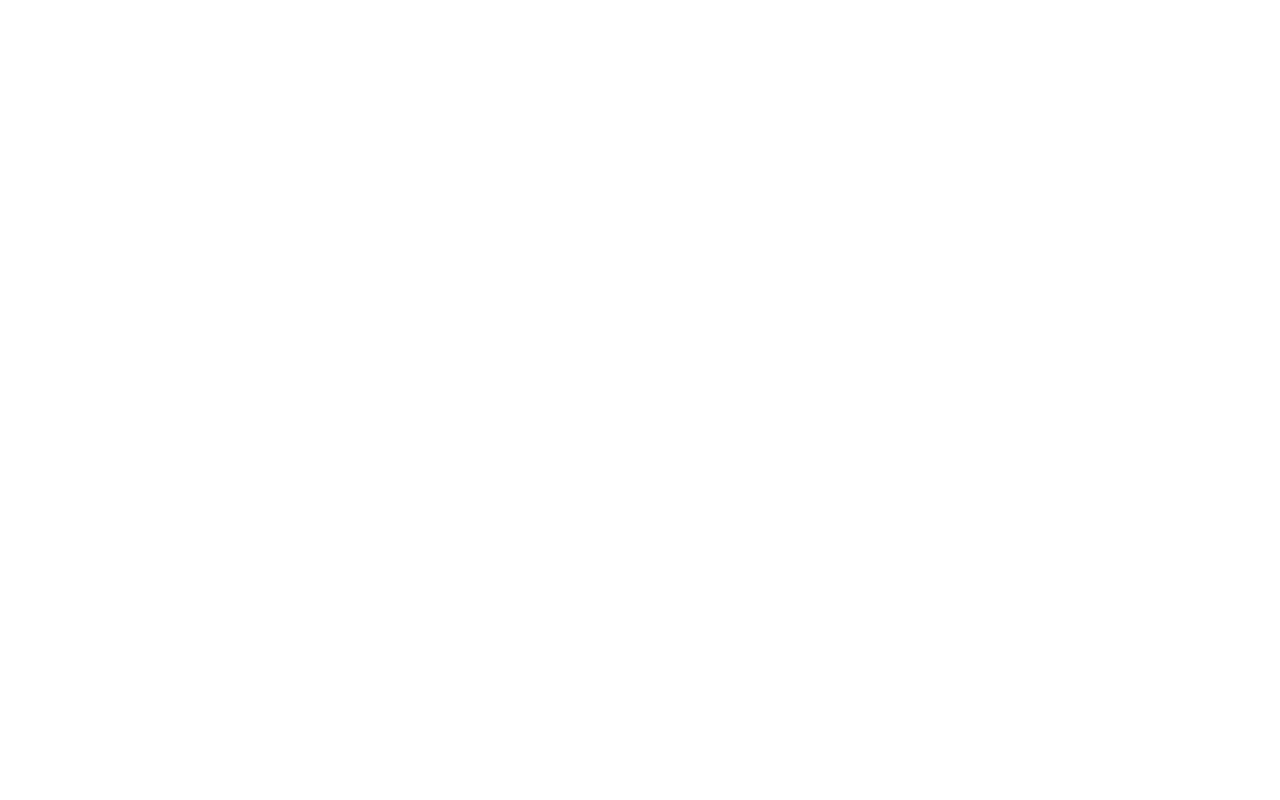
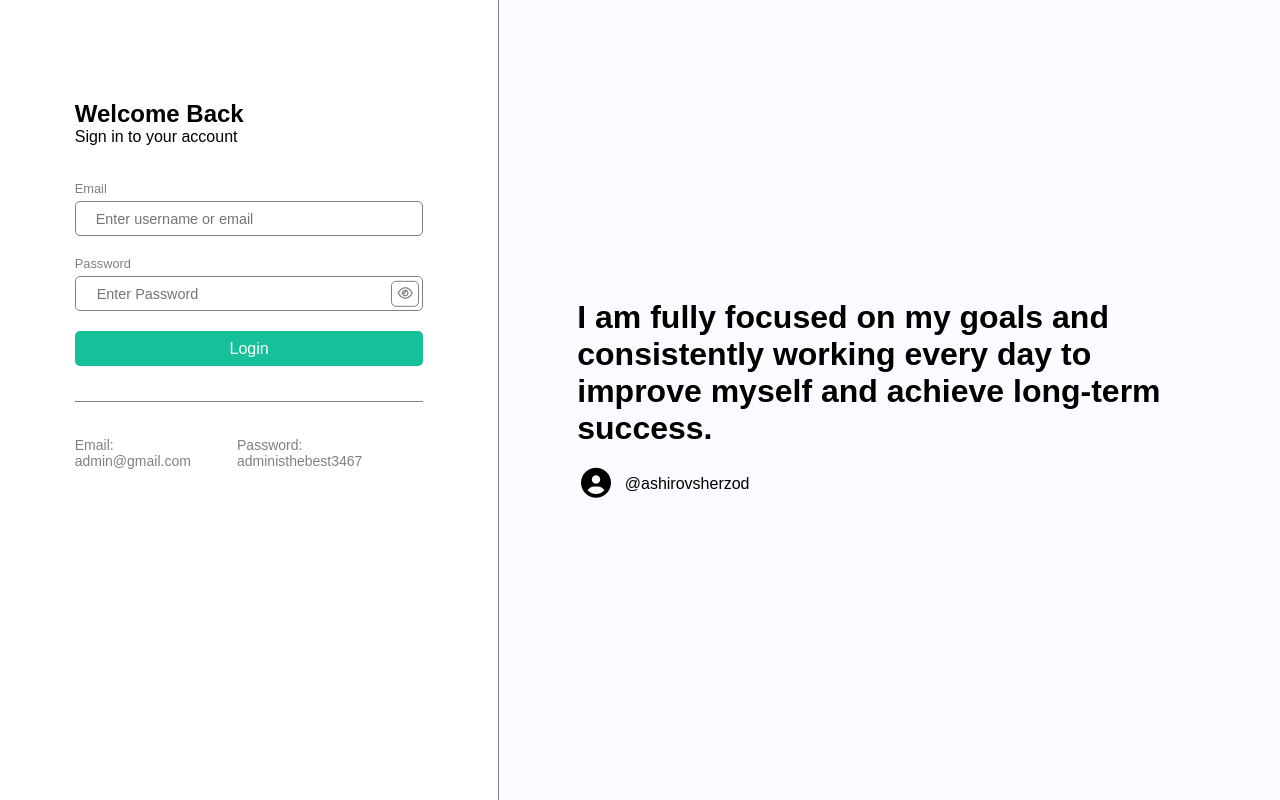
Before and after one commit to AshirovSherzod/dashboard-js, a plain HTML site: page index.html in a window 1280 px wide. Drawn offline with Linux system fonts and the light colour scheme.

Commit message:
features/login-page task done

```diff
--- /dev/null
+++ b/css/style.css
@@ -0,0 +1,138 @@
+* {
+    margin: 0;
+    padding: 0;
+    box-sizing: border-box;
+    font-family: Arial, Helvetica, sans-serif;
+}
+
+.login {
+    width: 100%;
+    height: 100vh;
+    display: flex;
+}
+
+.login-sect {
+    width: 39%;
+    height: 100%;
+    display: flex;
+    align-items: center;
+    flex-direction: column;
+    gap: 35px;
+    background-color: white;
+    border-right: 1px solid gray;
+    padding-top: 100px;
+}
+
+.login-sect__title {
+    width: 70%;
+}
+
+.login-sect__form {
+    width: 70%;
+    display: flex;
+    flex-direction: column;
+    gap: 20px;
+}
+
+.login-sect__form-username,
+.login-sect__form-password {
+    display: flex;
+    flex-direction: column;
+    gap: 5px;
+}
+
+.login-sect__form-password label,
+.login-sect__form-username label {
+    font-size: 0.8rem;
+    color: gray;
+}
+
+.login-sect__form-username input {
+    width: 100%;
+    height: 35px;
+    padding-left: 20px;
+    font-size: 0.9rem;
+    border-radius: 5px;
+    border: 1px solid gray;
+}
+
+.login-sect__form-password__input {
+    width: 100%;
+    height: 35px;
+    position: relative;
+    border-radius: 5px;
+    border: 1px solid gray;
+}
+
+.login-sect__form-password__input input {
+    width: 100%;
+    height: 100%;
+    border-radius: 5px;
+    padding-left: 20px;
+    font-size: 0.9rem;
+    border: 1px solid transparent;
+}
+
+.login-sect__form-password__input button {
+    position: absolute;
+    top: 50%;
+    right: 1%;
+    width: 8%;
+    height: 80%;
+    transform: translateY(-50%);
+    background-color: transparent;
+    border: 1px solid gray;
+    border-radius: 5px;
+}
+
+.login-sect__form-password__input button i {
+    color: gray;
+}
+
+.login-sect__form-btn {
+    width: 100%;
+    height: 35px;
+    background-color: #16c098;
+    border: 1px solid transparent;
+    border-radius: 5px;
+    font-size: 1rem;
+    color: white;
+}
+
+.login-desc {
+    width: 70%;
+    padding-top: 35px;
+    border-top: 1px solid gray;
+    display: flex;
+    flex-direction: row;
+    justify-content: center;
+    gap: 10px;
+    color: gray;
+    font-size: 14px;
+}
+
+.login-img {
+    width: 61%;
+    background-color: #fafbff;
+    display: flex;
+    flex-direction: column;
+    align-items: center;
+    justify-content: center;
+    gap: 20px;
+}
+
+.login-img h2 {
+    width: 80%;
+    font-size: 2rem;
+}
+
+.login-img__profile {
+    width: 80%;
+    display: flex;
+    align-items: center;
+    gap: 10px;
+}
+
+.login-img__profile-img {
+    font-size: 30px;
+}
--- a/index.html
+++ b/index.html
@@ -5,10 +5,54 @@
     <meta charset="UTF-8">
     <meta name="viewport" content="width=device-width, initial-scale=1.0">
     <title>Login</title>
+    <link rel="stylesheet" href="./css/style.css">
+    <link rel="stylesheet" href="https://cdnjs.cloudflare.com/ajax/libs/font-awesome/7.0.1/css/all.min.css"
+        integrity="sha512-2SwdPD6INVrV/lHTZbO2nodKhrnDdJK9/kg2XD1r9uGqPo1cUbujc+IYdlYdEErWNu69gVcYgdxlmVmzTWnetw=="
+        crossorigin="anonymous" referrerpolicy="no-referrer" />
 </head>
 
 <body>
-
+    <main class="login">
+        <section class="login-sect">
+            <div class="login-sect__title">
+                <h1>Welcome Back</h1>
+                <p>Sign in to your account</p>
+            </div>
+            <form class="login-sect__form" action="">
+                <div class="login-sect__form-username">
+                    <label for="">Email</label>
+                    <input name="username" autocomplete="username" class="username-input"
+                        placeholder="Enter username or email" type="text" />
+                </div>
+                <div class="login-sect__form-password">
+                    <label for="">Password</label>
+                    <div class="login-sect__form-password__input">
+                        <input name="password" autocomplete="current-password" placeholder="Enter Password"
+                            type="password" class="password-input" />
+                        <button type="button" class="password-btn">
+                            <i class="fa-regular fa-eye"></i>
+                        </button>
+                    </div>
+                </div>
+                <button class="login-sect__form-btn">Login</button>
+            </form>
+            <div class="login-desc">
+                <p>Email: admin@gmail.com</p>
+                <p>Password: administhebest3467</p>
+            </div>
+        </section>
+        <section class="login-img">
+            <h2>
+                I am fully focused on my goals and consistently working every day to
+                improve myself and achieve long-term success.
+            </h2>
+            <div class="login-img__profile">
+                <p class="login-img__profile-img"><i class="fa-solid fa-circle-user"></i></p>
+                <p>@ashirovsherzod</p>
+            </div>
+        </section>
+    </main>
+    <script src="./js/script.js"></script>
 </body>
 
 </html>
--- /dev/null
+++ b/js/script.js
@@ -0,0 +1,32 @@
+const loginForm = document.querySelector(".login-sect__form");
+const usernameInput = document.querySelector(".username-input");
+const passwordInp = document.querySelector(".password-input");
+const passwordBtn = document.querySelector(".password-btn");
+
+passwordBtn.addEventListener("click", () => {
+    if (passwordInp.type === "password") {
+        passwordInp.type = "text";
+        passwordBtn.innerHTML = `<i class="fa-regular fa-eye-slash"></i>`;
+    } else {
+        passwordInp.type = "password";
+        passwordBtn.innerHTML = `<i class="fa-regular fa-eye"></i>`;
+    }
+});
+
+loginForm.addEventListener("submit", (e) => {
+    e.preventDefault();
+    const username = usernameInput.value;
+    const password = passwordInp.value;
+
+    if (username === "" || password === "") {
+        alert("Please fill in all fields");
+        return;
+    }
+
+    if (username === "admin@gmail.com" && password === "administhebest3467") {
+        window.location.href = "../pages/dashboard.html";
+        return;
+    } else {
+        alert("Invalid username or password");
+    }
+})
```
Also changed, not shown: pages/dashboard.html (added, +14 -0 lines).
